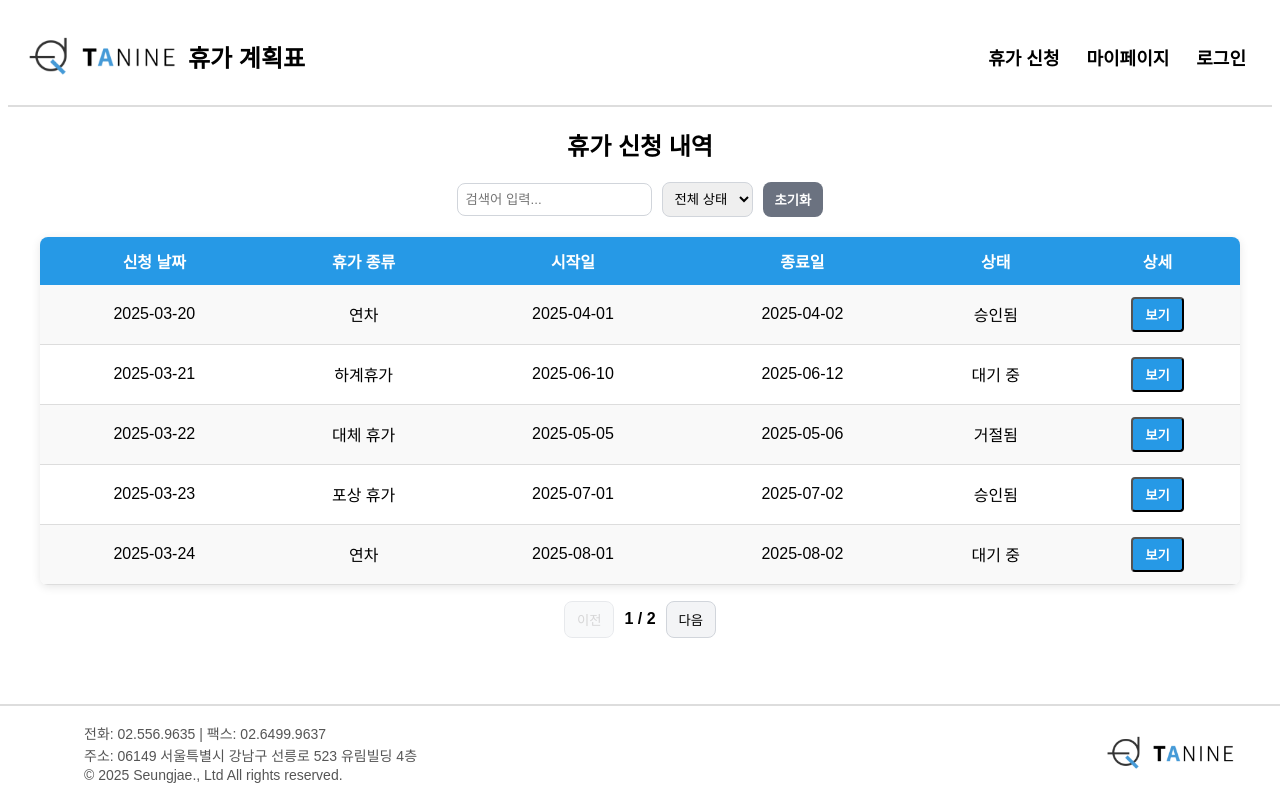
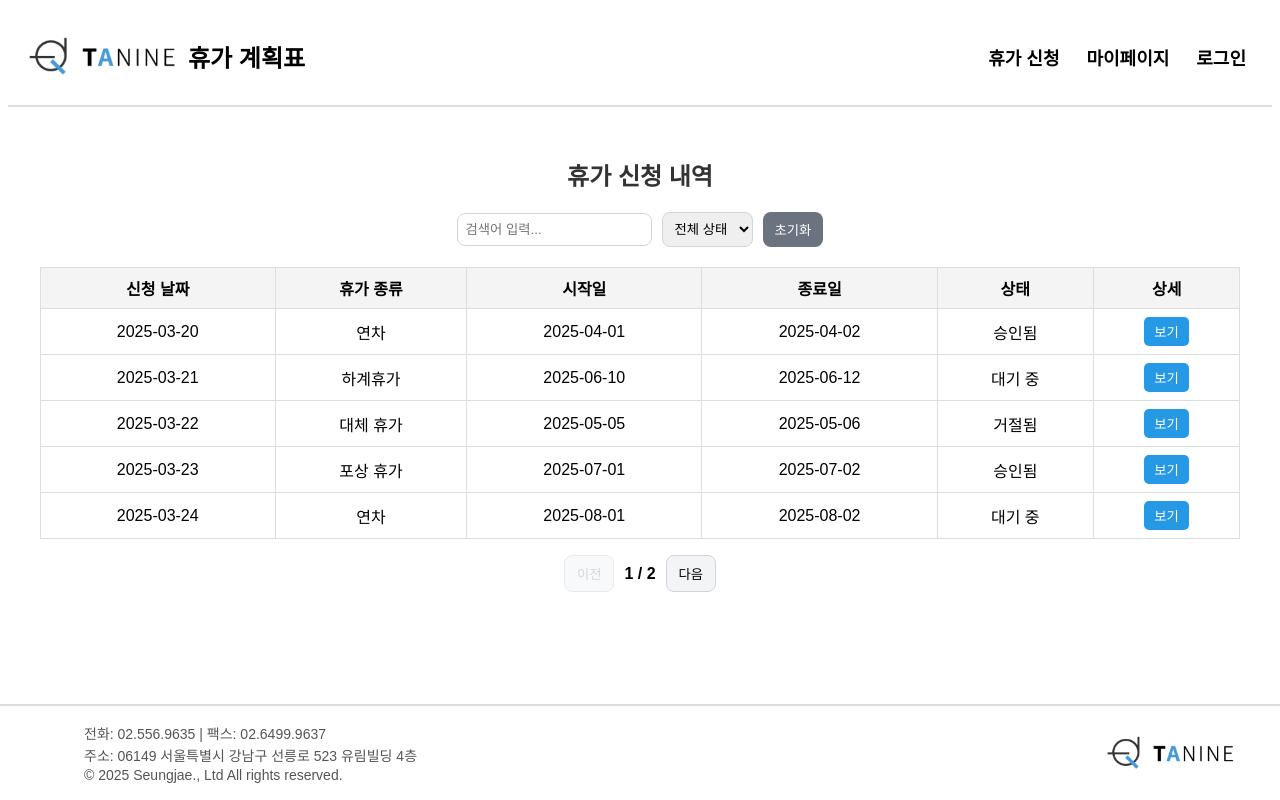
Before and after one commit to SeungjaeLee00/Vacation_Management, a Vue app: page /vacations in a window 1280 px wide. Built offline with nearby package versions, Linux system fonts and the light colour scheme.

Commit message:
feat: 휴가 신청 내역 조회 UI 수정

```diff
--- a/src/views/vacation/VacationList.vue
+++ b/src/views/vacation/VacationList.vue
@@ -1,40 +1,41 @@
 <template>
-  <div class="p-4">
-    <h2 class="text-xl font-bold mb-4">휴가 신청 내역</h2>
+  <div class="vacation-container">
+    <div class="vacation-list">
+      <h2 class="vacation-list-title">휴가 신청 내역</h2>
 
       <!-- 필터 영역 -->
-    <div class="filter-container">
-      <input v-model="searchText" type="text" placeholder="검색어 입력..." class="filter-input" />
-      <select v-model="selectedStatus" class="filter-select">
+      <div class="vacation-list-filter-container">
+        <input v-model="searchText" type="text" placeholder="검색어 입력..." class="vacation-list-filter-input" />
+        <select v-model="selectedStatus" class="vacation-list-filter-select">
           <option value="">전체 상태</option>
           <option value="approved">승인됨</option>
           <option value="pending">대기 중</option>
           <option value="rejected">거절됨</option>
         </select>
-      <button @click="resetFilters" class="filter-reset-btn">초기화</button>
+        <button @click="resetFilters" class="vacation-list-filter-reset-btn">초기화</button>
       </div>
 
       <!-- 휴가 신청 목록 (페이지네이션 적용) -->
-    <table class="w-full border-collapse border">
+      <table class="vacation-list-table">
         <thead>
-        <tr class="bg-gray-200">
-          <th class="border p-2">신청 날짜</th>
-          <th class="border p-2">휴가 종류</th>
-          <th class="border p-2">시작일</th>
-          <th class="border p-2">종료일</th>
-          <th class="border p-2">상태</th>
-          <th class="border p-2">상세</th>
+          <tr>
+            <th>신청 날짜</th>
+            <th>휴가 종류</th>
+            <th>시작일</th>
+            <th>종료일</th>
+            <th>상태</th>
+            <th>상세</th>
           </tr>
         </thead>
         <tbody>
-        <tr v-for="leave in paginatedLeaves" :key="leave.id" class="border">
-          <td class="border p-2">{{ leave.requestDate }}</td>
-          <td class="border p-2">{{ leave.type }}</td>
-          <td class="border p-2">{{ leave.startDate }}</td>
-          <td class="border p-2">{{ leave.endDate }}</td>
-          <td class="border p-2">{{ leave.status }}</td>
-          <td class="border p-2 text-center">
-            <button @click="viewDetails(leave)" class="bg-blue-500 text-white p-1 rounded">보기</button>
+          <tr v-for="leave in paginatedLeaves" :key="leave.id">
+            <td>{{ leave.requestDate }}</td>
+            <td>{{ leave.type }}</td>
+            <td>{{ leave.startDate }}</td>
+            <td>{{ leave.endDate }}</td>
+            <td>{{ leave.status }}</td>
+            <td class="vacation-list-text-center">
+              <button @click="viewDetails(leave)" class="vacation-list-detail-btn">보기</button>
             </td>
           </tr>
         </tbody>
@@ -46,11 +47,13 @@
         :totalPages="totalPages"
         @page-changed="currentPage = $event"
       />
+    </div>
 
     <!-- 상세 모달 -->
     <VacationDetailModal v-if="selectedLeave" :leave="selectedLeave" @close="selectedLeave = null" />
   </div>
 </template>
+
 
 <script>
 import VuePagination from "@/components/VuePagination.vue";
@@ -101,7 +104,14 @@ export default {
 
 
 <style scoped>
-.filter-container {
+.vacation-list-title{
+    font-size: 24px;
+    font-weight: bold;
+    color: #333;
+    margin-top:50px;
+}
+
+.vacation-list-filter-container {
   display: flex;
   align-items: center;
   justify-content: center;
@@ -109,7 +119,7 @@ export default {
   margin-bottom: 16px;
 }
 
-.filter-input, .filter-select {
+.vacation-list-filter-input, .vacation-list-filter-select {
   border: 1px solid #d1d5db;
   padding: 8px;
   border-radius: 8px;
@@ -117,12 +127,12 @@ export default {
   transition: border-color 0.2s, box-shadow 0.2s;
 }
 
-.filter-input:focus, .filter-select:focus {
+.vacation-list-filter-input:focus, .vacation-list-filter-select:focus {
   border-color: #3b82f6;
   box-shadow: 0 0 4px rgba(59, 130, 246, 0.5);
 }
 
-.filter-reset-btn {
+.vacation-list-filter-reset-btn {
   background-color: #6b7280;
   color: white;
   padding: 8px 12px;
@@ -132,52 +142,40 @@ export default {
   border: none;
 }
 
-.filter-reset-btn:hover {
+.vacation-list-filter-reset-btn:hover {
   background-color: #4b5563;
 }
 
-table {
-  width:95%;
+.vacation-list-table {
+  width: 95%;
+  border-collapse: collapse;
   justify-self: center;
-  border-collapse: collapse;
-  border-radius: 8px;
-  overflow: hidden;
-  box-shadow: 0 2px 10px rgba(0, 0, 0, 0.1);
-  margin-top:20px;
+  margin-top: 20px;
 }
 
-th {
-  background: #2699e6;
-  color: white;
-  padding: 12px;
+.vacation-list-table th,
+.vacation-list-table td {
+  border: 1px solid #ddd;
+  padding: 8px;
+  text-align: center;
 }
 
-td {
-  padding: 12px;
-  border-bottom: 1px solid #ddd;
+.vacation-list-table th {
+  background-color: #f4f4f4;
+  font-weight: bold;
 }
 
-tr:nth-child(odd) {
-  background: #f9f9f9;
-}
-
-tr:hover {
-  background: #f1f1f1;
-}
-
-button {
-  padding: 6px 12px;
-  border-radius: 4px;
-  font-weight: bold;
+.vacation-list-detail-btn {
+  background-color: #2699e6;
+  color: white;
+  padding: 5px 10px;
+  border: none;
+  border-radius: 5px;
   cursor: pointer;
 }
 
-button.bg-blue-500 {
-  background: #2699e6;
-  color: white;
+.vacation-list-detail-btn:hover {
+  background-color: #0056b3;
 }
 
-button.bg-blue-500:hover {
-  background: #357ac7;
-}
 </style>
```
Lines whose indentation alone changed are shown as unchanged.
